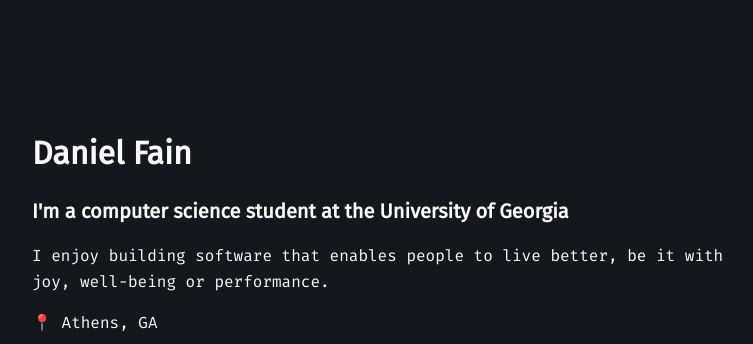
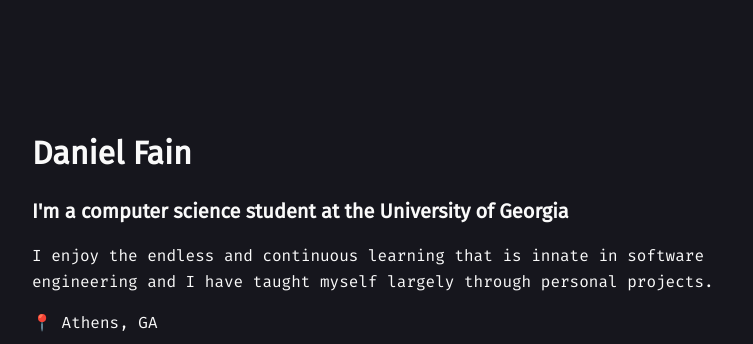
Before and after one commit to danielfain/danielfain.github.io, a Gatsby site: page / in a window 1280 px wide. Shown: the top 344 px of the page, without its empty margins (256-1009 px from the left). Built offline with nearby package versions, Linux system fonts and the light colour scheme; Gatsby itself is replaced by a stand-in of ours; no server answers.

Commit message:
Update about section description

```diff
--- a/content/about/description.md
+++ b/content/about/description.md
@@ -2,6 +2,6 @@
 
 ## **I'm a computer science student at the University of Georgia**
 
-I enjoy building software that enables people to live better, be it with joy, well-being or performance.
+I enjoy the endless and continuous learning that is innate in software engineering and I have taught myself largely through personal projects.
 
 📍 Athens, GA
```
